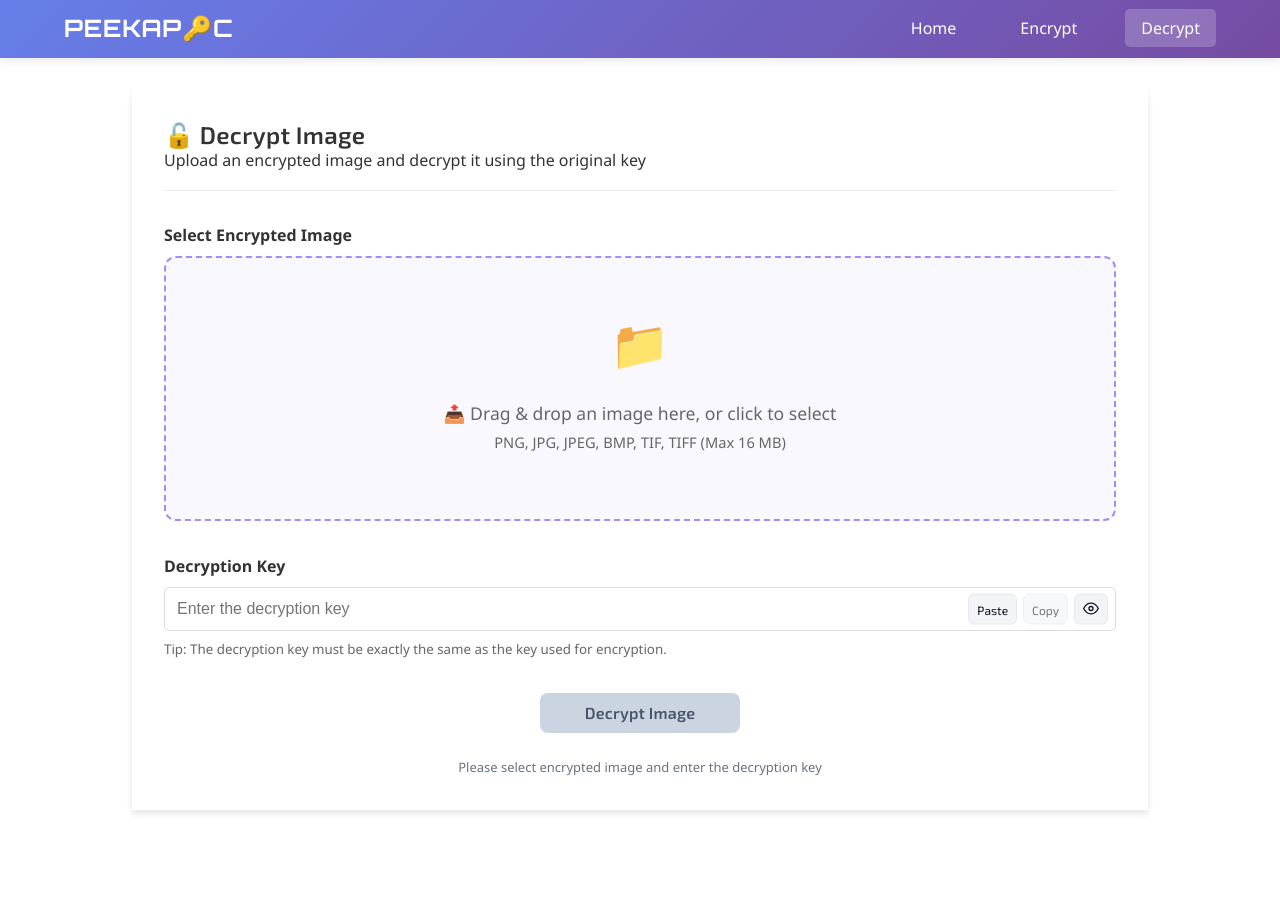
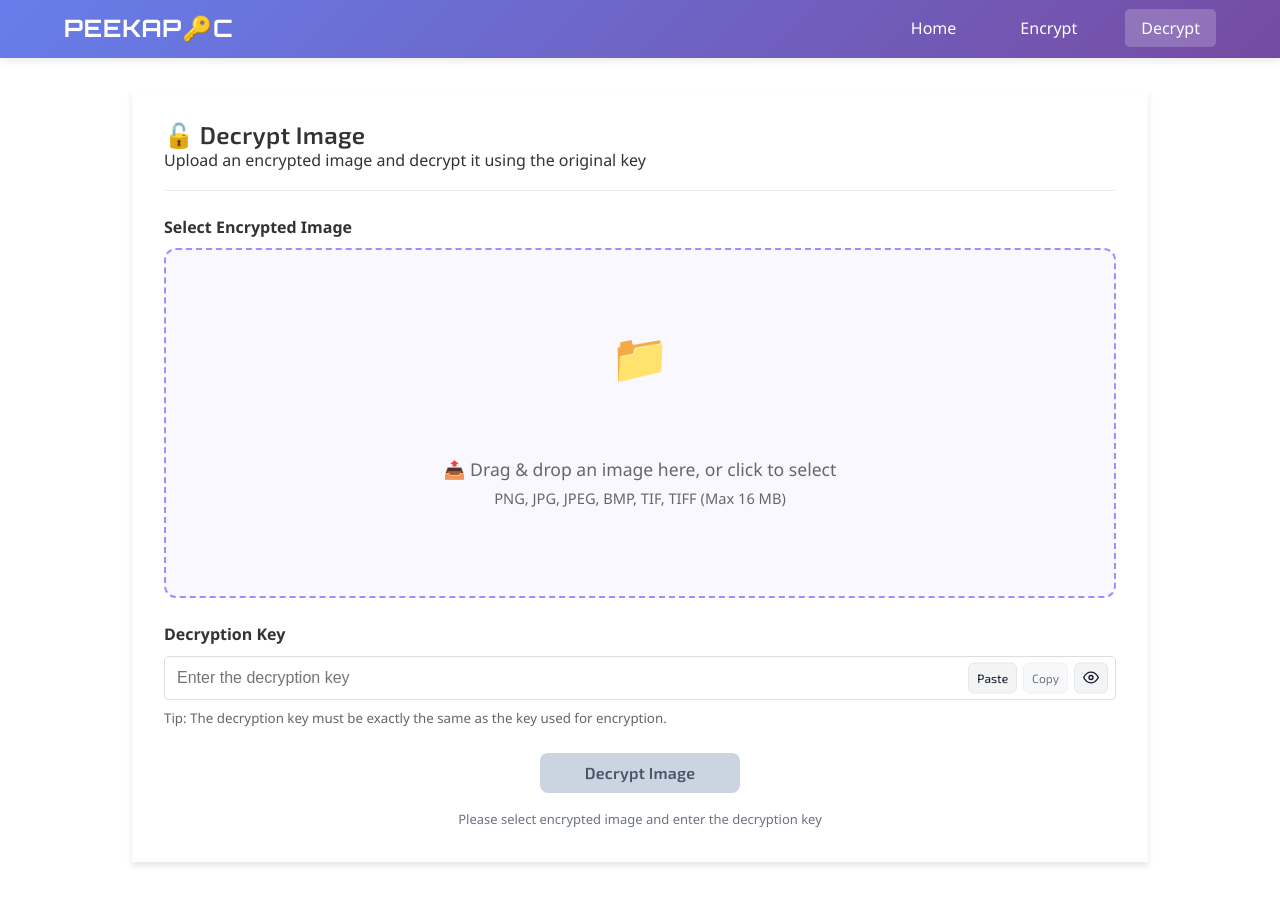
Before and after one commit to wantedWaffleInUni/fyp-mds08, a React (Create React App) app in the folder chaotic-encryption-app/frontend/: page /decrypt in a window 1280 px wide. Shown: the top 904 px of the page. Before the commit the page ends 874 px from the top, so only its background shows below. Built offline with nearby package versions, Linux system fonts and the light colour scheme; no server answers; the HTML template or start-up script is replaced by a standard one; a web font is replaced by a local one.

Commit message:
Adjusted dropzone size

```diff
--- a/chaotic-encryption-app/frontend/src/App.css
+++ b/chaotic-encryption-app/frontend/src/App.css
@@ -493,7 +493,7 @@ button, .btn, .btn-primary, .btn-secondary, .btn-success, .btn-danger, .icon-btn
 .dropzone {
   border: 2px dashed #a78bfa;
   border-radius: 12px;
-  min-height: 240px;
+  min-height: 350px;
   display: grid;
   place-items: center;
   text-align: center;
```
